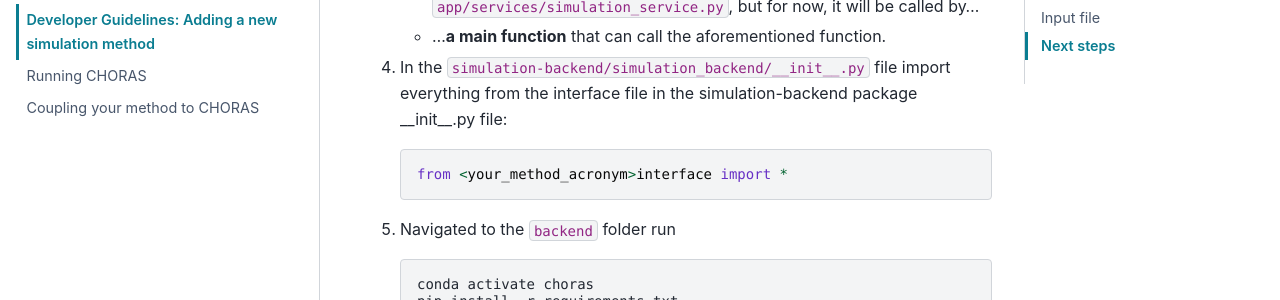
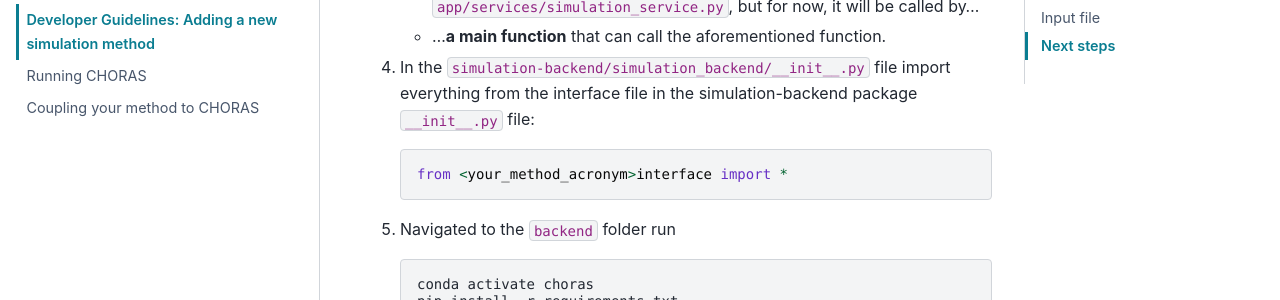
Before and after one commit to nicolas-f/choras_backend, a Sphinx documentation site: the page built from docs/source/includes/development.md, in a window 1280 px wide and 900 px high, scrolled down 990 px. Shown: the part 203-503 px from the top of the window. Built offline with Sphinx 7.4.7 and the PyData theme 0.15.4, drawn with Linux system fonts in a browser that asks for light colours.

````diff
--- a/docs/source/includes/development.md
+++ b/docs/source/includes/development.md
@@ -25,7 +25,7 @@ git remote set-url origin git@github.com:choras-org/backend.git
 
 
 
-4. In the `simulation-backend/simulation_backend/__init__.py` file import everything from the interface file in the simulation-backend package \_\_init\_\_.py file:
+4. In the `simulation-backend/simulation_backend/__init__.py` file import everything from the interface file in the simulation-backend package `__init__.py` file:
 
     ```python
     from <your_method_acronym>interface import *
````
